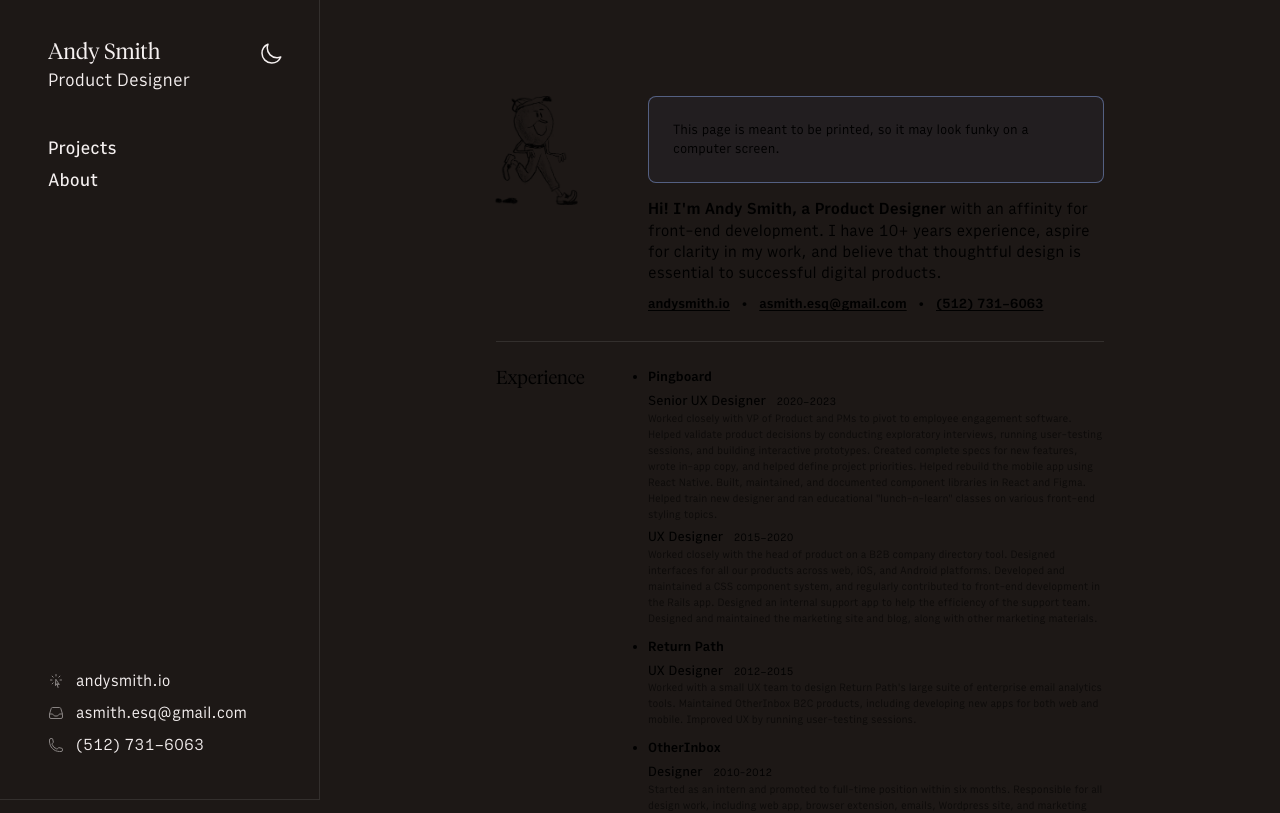
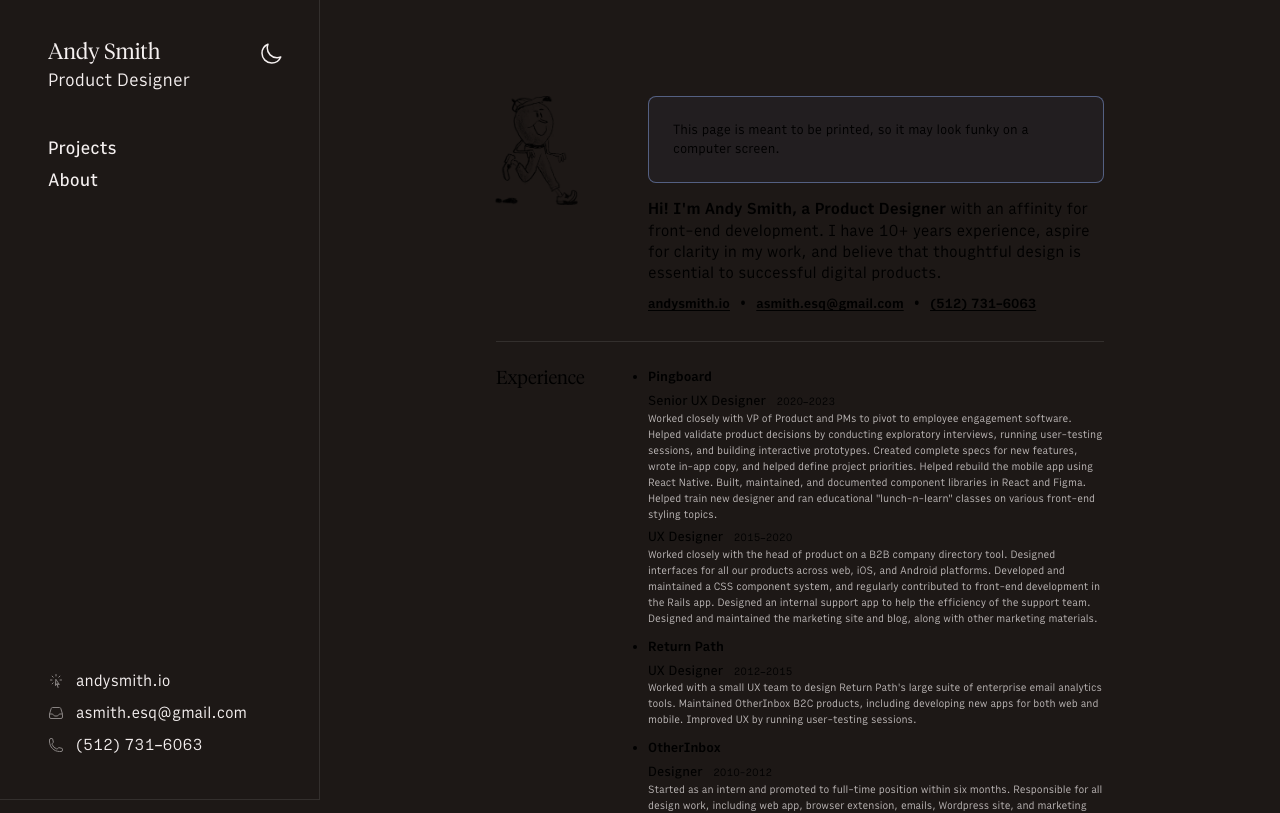
Before and after one commit to andyra/andysmith, a Next.js app: page /resume in a window 1280 px wide. Shown: the top 813 px of the page. Built offline with nearby package versions, Linux system fonts and the light colour scheme.

Commit message:
Update PDF

```diff
--- a/pages/resume.jsx
+++ b/pages/resume.jsx
@@ -79,7 +79,7 @@ const Resume = () => {
                         <span>{job.title}</span>
                         <TimeStamp time={job.years} className="text-print-sm" />
                       </h4>
-                      <p className="font-normal text-print-sm opacity-60">
+                      <p className="font-normal text-print-sm text-primary-75">
                         {job.notes}
                       </p>
                     </li>
@@ -112,7 +112,7 @@ const Resume = () => {
           {TOOLS.map((tool, i) => (
             <li className="flexXXX" key={tool.title}>
               <div className="w-[1in] font-bold">{tool.title}</div>
-              <span className="text-print-sm opacity-60">
+              <span className="text-print-sm text-primary-75">
                 {tool.notes.join(", ")}
               </span>
             </li>
--- a/tailwind.config.js
+++ b/tailwind.config.js
@@ -46,12 +46,6 @@ module.exports = {
       fontFamily: {
         sans: [
           "Output Sans",
-          "Courier New",
-          "Metric",
-          "Gothic A1",
-          "Be Vietnam Pro Variable",
-          "Maison Neue",
-          "IA Writer Quattro V",
           "ui-sans-serif",
           "system-ui",
           "-apple-system",
@@ -69,15 +63,6 @@ module.exports = {
         ],
         serif: [
           "Tiempos Headline",
-          "Tiempos Fine",
-          "Metric",
-          "Maison Neue",
-          "Editorial New",
-          "Be Vietnam Pro Variable",
-          "Gothic A1",
-          "Output Sans",
-          "Gothic A1",
-          "Roslindale Variable V2",
           "ui-serif",
           "Georgia",
           "Cambria",
@@ -85,7 +70,6 @@ module.exports = {
           "Times",
           "serif",
         ],
-        mono: ["ABC DiaType Semi-Mono Variable"],
       },
       keyframes: {
         float: {
```
Also changed, not shown: 1 other file (tests, documents, lock files or other folders).
